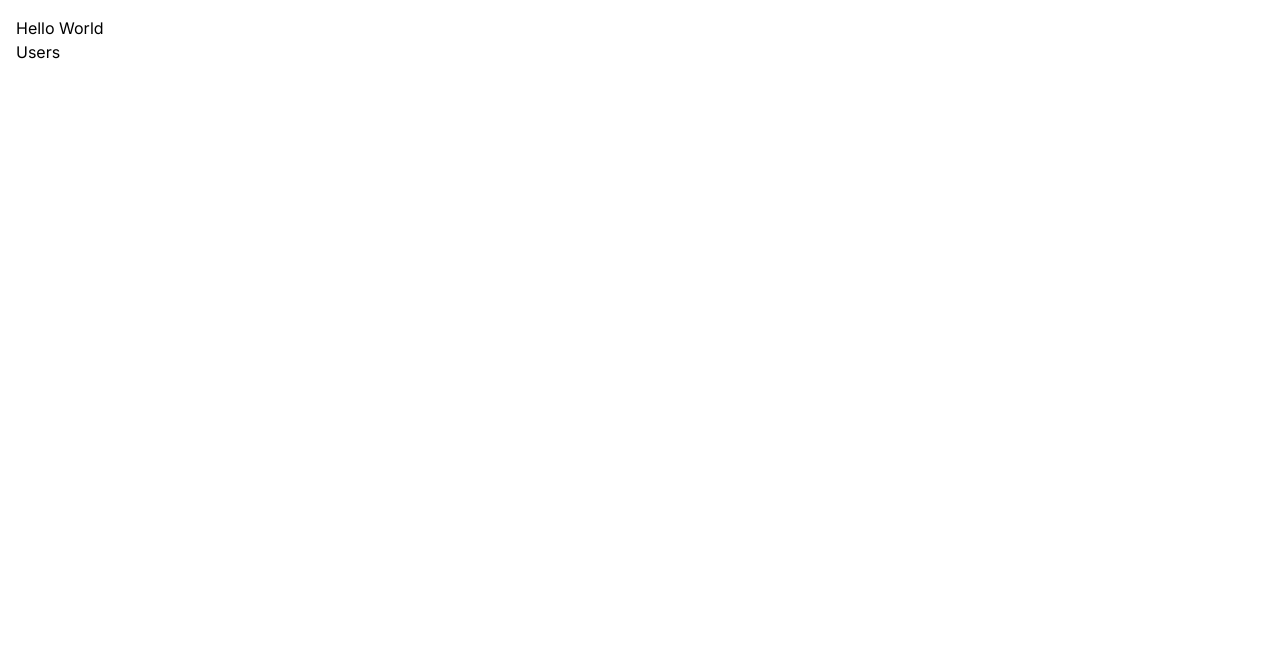
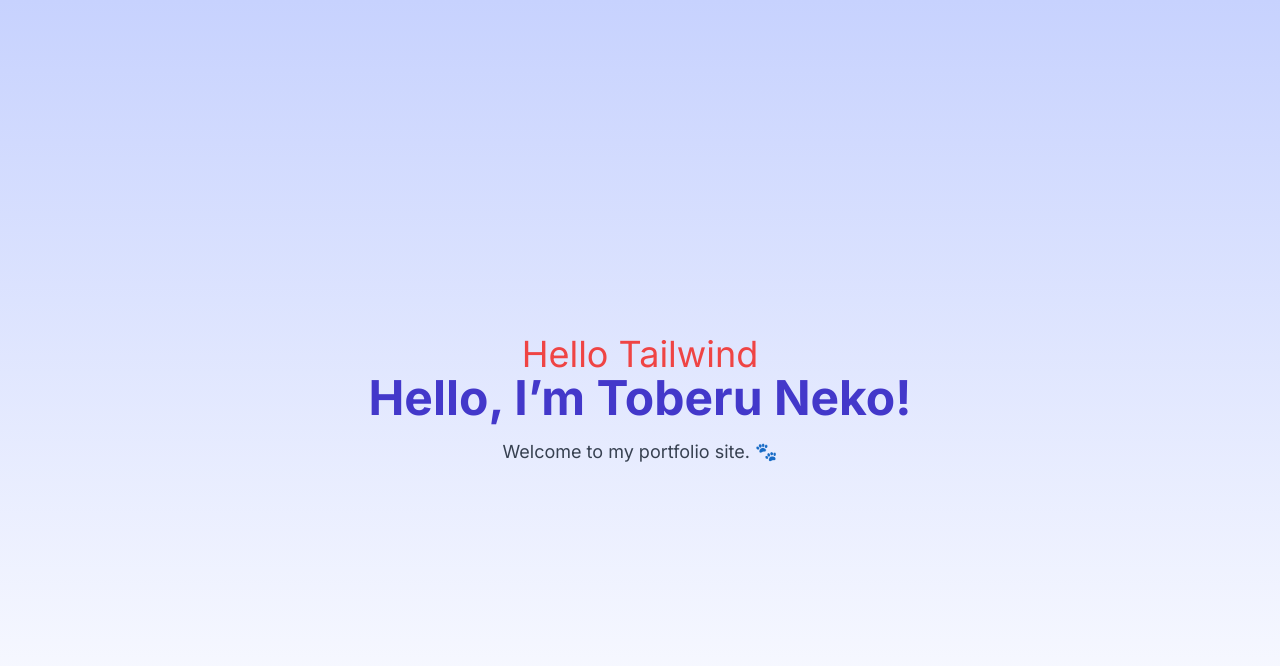
Before and after one commit to Toberu-Neko/Homepage, a Next.js app: page / in a window 1280 px wide. Shown: the top 666 px of the page. Built offline with nearby package versions, Linux system fonts and the light colour scheme.

Commit message:
tailwind test

```diff
--- a/app/globals.css
+++ b/app/globals.css
@@ -17,6 +17,4 @@
 }
 
 body {
-
-  padding: 1rem;
 }
--- a/app/page.tsx
+++ b/app/page.tsx
@@ -3,9 +3,10 @@
 
 export default function Home() {
   return (
-    <main>
-      <h1>Hello World</h1>
-      <Link href="/users">Users</Link>
+    <main className="min-h-screen flex flex-col items-center justify-center bg-gradient-to-b from-indigo-200 to-white">
+      <h1 className="text-red-500 text-4xl">Hello Tailwind</h1>
+      <h1 className="text-5xl font-bold text-indigo-700">Hello, I’m Toberu Neko!</h1>
+      <p className="text-lg mt-4 text-gray-700">Welcome to my portfolio site. 🐾</p>
     </main>
   )
 }
--- a/package.json
+++ b/package.json
@@ -9,7 +9,6 @@
     "lint": "next lint"
   },
   "dependencies": {
-    "@tailwindcss/postcss": "^4.1.10",
     "@types/node": "24.0.3",
     "@types/react": "19.1.8",
     "@types/react-dom": "19.1.6",
```
Also changed, not shown: 1 other file (tests, documents, lock files or other folders).
